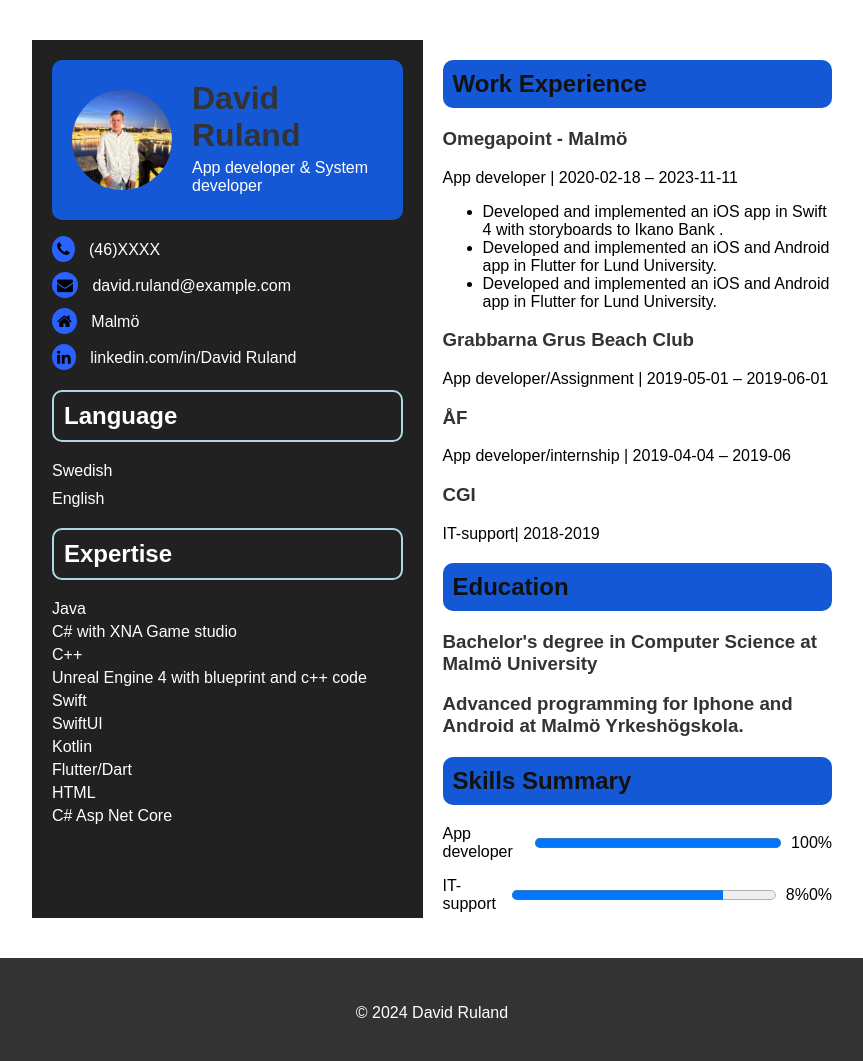
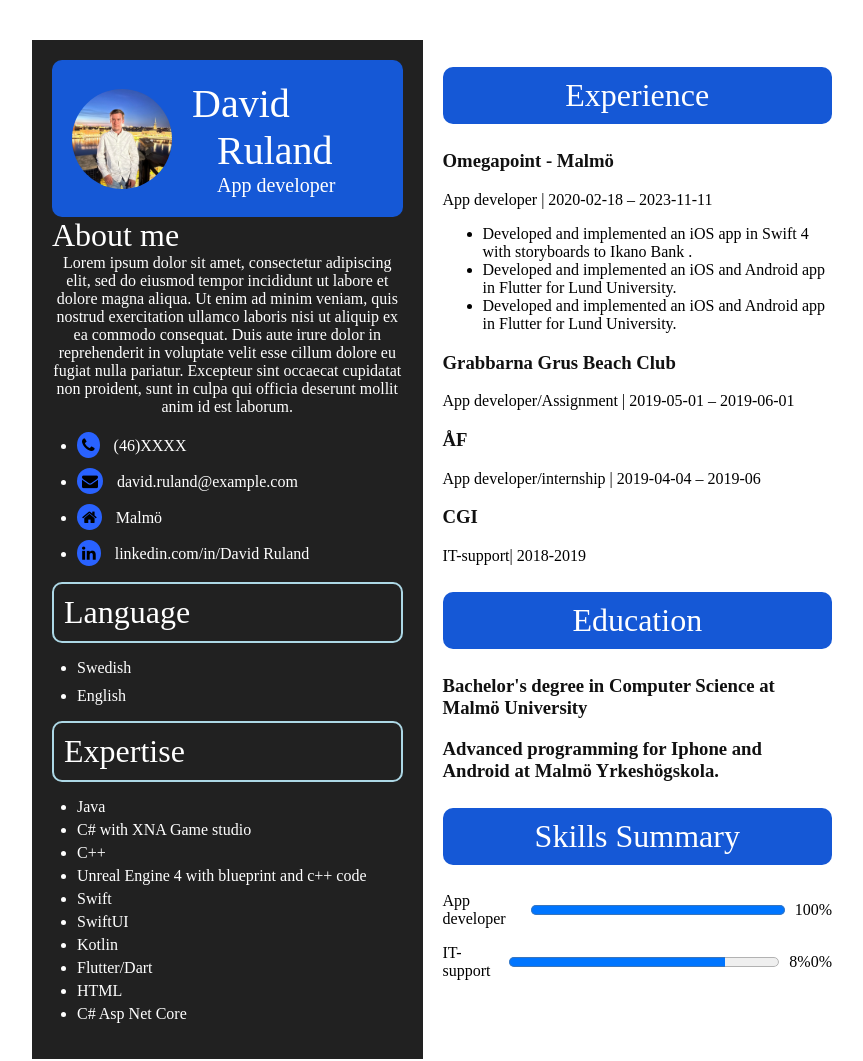
Before and after one commit to DavidR12344/CV_project, a plain HTML site: page index.html in a window 1280 px wide. Shown: the top 1061 px of the page, without its empty margins (208-1071 px from the left). Drawn offline with Linux system fonts and the light colour scheme.

Commit message:
Update css style, index.htm and added a readme text

```diff
--- a/index.html
+++ b/index.html
@@ -16,9 +16,18 @@
                 <div class="banner">
                     <img src="images/profil.jpg" alt="Profile Image" class="profile-image">
                     <div class="header-text">
-                        <h1>David Ruland</h1>
-                        <p>App developer & System developer</p>
+                        <h1 class="first-name">David</h1>
+                        <h2 class="last-name">Ruland</h2>
+                        <h3 class="role">App developer</h3>
                     </div>
+                </div>
+                <div class="about">
+                    <h1>About me</h1>
+                    <p>Lorem ipsum dolor sit amet, consectetur adipiscing elit, sed do eiusmod tempor incididunt ut
+                        labore et dolore magna aliqua. Ut enim ad minim veniam, quis nostrud exercitation ullamco
+                        laboris nisi ut aliquip ex ea commodo consequat. Duis aute irure dolor in reprehenderit in
+                        voluptate velit esse cillum dolore eu fugiat nulla pariatur. Excepteur sint occaecat cupidatat
+                        non proident, sunt in culpa qui officia deserunt mollit anim id est laborum.</p>
                 </div>
                 <div class="contact-info">
                     <ul>
@@ -53,7 +62,7 @@
             </div>
             <div class="flex-right">
                 <section class="experience">
-                    <h2>Work Experience</h2>
+                    <h2>Experience</h2>
                     <div class="job">
                         <h3>Omegapoint - Malmö</h3>
                         <p>App developer | 2020-02-18 – 2023-11-11</p>
@@ -73,10 +82,8 @@
                 </section>
                 <section class="education">
                     <h2>Education</h2>
-                    <div class="z">
-                        <h3>Bachelor's degree in  Computer Science at Malmö University</h2>
+                    <h3>Bachelor's degree in Computer Science at Malmö University</h2>
                         <h3>Advanced programming for Iphone and Android at Malmö Yrkeshögskola. </h3>
-                    </div>
                 </section>
                 <section class="skills-summary">
                     <h2>Skills Summary</h2>
--- a/styles.css
+++ b/styles.css
@@ -1,5 +1,5 @@
 body {
-    font-family: Arial, sans-serif;
+    font-family: 'Times New Roman', Times, serif;
     margin: 0;
     padding: 0;
     background-color: #fff;
@@ -33,6 +33,8 @@ header {
     background-color: #1558d6;
     padding: 20px;
     border-radius: 10px;
+    min-width: 200px;
+    max-height: 120px;
     display: flex;
     align-items: center;
 }
@@ -44,12 +46,27 @@ header {
     margin-right: 20px;
 }
 
-.header-text h1 {
+.first-name {
+    color: #fff;
     margin: 0;
+    font-size: 40px;
+    font-weight: 400;
 }
 
-.header-text p {
-    margin: 5px 0;
+.last-name {
+    color: #fff;
+    margin: 0;
+    margin-left: 25px;
+    font-size: 40px;
+    font-weight: 400;
+}
+
+.role {
+    color: #fff;
+    margin: 0;
+    margin-left: 25px;
+    font-size: 20px;
+    font-weight: 400;
 }
 
 .profile-section {
@@ -63,16 +80,35 @@ header {
     margin-right: 20px;
 }
 
-.contact-info ul, .language ul {
-    list-style-type: none;
-    padding: 0;
+.about h1 {
+    color: #fff;
+    margin: 0;
+    font-size: 32px;
+    font-weight: 400;
 }
 
-.contact-info li, .language li {
+.about p {
+    color: #fff;
+    margin: 0;
+    font-size: 16px;
+    font-weight: 400;
+    text-align: center;
+}
+
+.contact-info ul,
+.language ul {
+    list-style-type: disc;
+    padding: 0;
+    margin-left: 25px;
+}
+
+.contact-info li,
+.language li {
     margin-bottom: 10px;
 }
 
-.contact-info li i, .language li i {
+.contact-info li i,
+.language li i {
     color: black;
     margin-right: 10px;
     border-radius: 50%;
@@ -82,11 +118,15 @@ header {
 
 .expertise h2 {
     color: #fff;
+    margin: 0;
+    font-size: 32px;
+    font-weight: 400;
 }
 
 .expertise ul {
-    list-style-type: none;
+    list-style-type: disc;
     padding: 0;
+    margin-left: 25px;
 }
 
 .expertise li {
@@ -100,23 +140,32 @@ header {
 
 .experience h2 {
     background-color: #1558d6;
-    color: #111111;
+    color: #fff;
+    font-size: 32px;
+    font-weight: 400;
     border-radius: 10px;
     padding: 10px;
+    text-align: center;
 }
 
 .education h2 {
     background-color: #1558d6;
-    color: #111111;
+    color: #fff;
+    font-size: 32px;
+    font-weight: 400;
     border-radius: 10px;
     padding: 10px;
+    text-align: center;
 }
 
 .skills-summary h2 {
     background-color: #1558d6;
-    color: #111111;
+    color: #fff;
+    font-size: 32px;
+    font-weight: 400;
     border-radius: 10px;
     padding: 10px;
+    text-align: center;
 }
 
 
@@ -138,20 +187,28 @@ header {
 
 .language h2 {
     color: #fff;
+    margin: 0;
     border: 2px solid #add8e6;
     border-radius: 10px;
     padding: 10px;
+    font-size: 32px;
+    font-weight: 400;
 }
 
 .expertise h2 {
     color: #fff;
+    margin: 0;
     border: 2px solid #add8e6;
     border-radius: 10px;
     padding: 10px;
+    font-size: 32px;
+    font-weight: 400;
 }
 
-h1, h2, h3 {
-    color: #333;
+h1,
+h2,
+h3 {
+    color: #111111;
 }
 
 footer {
```
Also changed, not shown: 1 other file.
